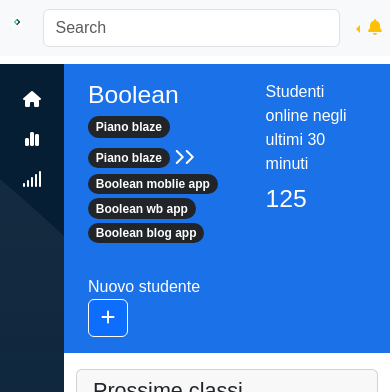
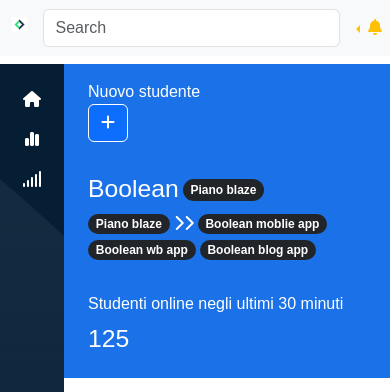
Before and after one commit to Fianda0/html-css-bootstrap-dashboard, a plain HTML site: page index.html in a window 390 px wide. Shown: the top 392 px of the page. Drawn offline with nearby package versions, Linux system fonts and the light colour scheme.

Commit message:
responsive mobile

```diff
--- a/index.html
+++ b/index.html
@@ -26,7 +26,7 @@
             <div class="container-fluid">
 
                 <!-- Logo -->
-                <div class="col-lg-2 col-1">
+                <div class="col-1 col-lg-2">
                     <a class="navbar-brand desktop-logo" href="#">
                         <img src="./img/logo.svg" alt="Logo" class="d-inline-block align-text-top">
                     </a>
@@ -119,49 +119,8 @@
             <div class="information">
                 <div class="row">
 
-                    <!-- Colonna 1 BOOLEAN -->
-                    <div class="col-lg-6 col py-3 row-gap-2 d-flex flex-column text-white">
-
-                        <!-- riga 1 -->
-                        <div class="row ">
-                            <div class="flex-wrap col-12 d-flex align-items-center gap-1">
-                                <span>
-                                    <h2 class="d-inline">Boolean</h2>
-                                </span>
-                                <span><span class="d-inline badge rounded-pill text-bg-dark">Piano blaze</span></span>
-                            </div>
-                        </div>
-
-                        <!-- Riga 2 -->
-                        <div class="row">
-                            <div class="flex-wrap col-12 d-flex align-items-center gap-1">
-
-                                <span class="d-inline badge rounded-pill text-bg-dark">Piano blaze</span>
-                                <span><i class="fa-solid fa-chevron-right"></i><i
-                                        class="fa-solid fa-chevron-right"></i></span>
-                                <span class="d-inline badge rounded-pill text-bg-dark">Boolean moblie app</span>
-                                <span class="d-inline badge rounded-pill text-bg-dark">Boolean wb app</span>
-                                <span class="d-inline badge rounded-pill text-bg-dark">Boolean blog app</span>
-
-                            </div>
-                        </div>
-
-                    </div>
-
-                    <!-- Colonna 2 n-studenti -->
-                    <div class="col-lg-3 col py-3 row-gap-2 d-flex flex-column text-white">
-
-                        <div class="row">
-                            <span>Studenti online negli ultimi 30 minuti</span>
-
-                        </div>
-                        <div class="row ">
-                            <h2>125</h2>
-                        </div>
-                    </div>
-
                     <!-- Colonna 3 aggiungi studente -->
-                    <div class="col-lg-3 col py-3 row-gap-2 d-flex flex-column text-white">
+                    <div class="col-lg-3 col-sm-4 col-12 py-3 row-gap-2 d-flex flex-column text-white order-sm-2">
                         <div class="row">
                             <span>Nuovo studente </span>
                             <span><button class="btn btn-primary border-white" type="button" data-bs-toggle="offcanvas"
@@ -271,6 +230,49 @@
                             </span>
                         </div>
                     </div>
+
+                    <!-- Colonna 1 BOOLEAN -->
+                    <div class="col-lg-6 col-sm-4 col-12 py-3 row-gap-2 d-flex flex-column text-white">
+
+                        <!-- riga 1 -->
+                        <div class="row ">
+                            <div class="flex-wrap col-12 d-flex align-items-center gap-1">
+                                <span>
+                                    <h2 class="d-inline">Boolean</h2>
+                                </span>
+                                <span><span class="d-inline badge rounded-pill text-bg-dark">Piano blaze</span></span>
+                            </div>
+                        </div>
+
+                        <!-- Riga 2 -->
+                        <div class="row">
+                            <div class="flex-wrap col-12 d-flex align-items-center gap-1">
+
+                                <span class="d-inline badge rounded-pill text-bg-dark">Piano blaze</span>
+                                <span><i class="fa-solid fa-chevron-right"></i><i
+                                        class="fa-solid fa-chevron-right"></i></span>
+                                <span class="d-inline badge rounded-pill text-bg-dark">Boolean moblie app</span>
+                                <span class="d-inline badge rounded-pill text-bg-dark">Boolean wb app</span>
+                                <span class="d-inline badge rounded-pill text-bg-dark">Boolean blog app</span>
+
+                            </div>
+                        </div>
+
+                    </div>
+
+                    <!-- Colonna 2 n-studenti -->
+                    <div class="col-lg-3 col-sm-4 col-12 py-3 row-gap-2 d-flex flex-column text-white">
+
+                        <div class="row">
+                            <span>Studenti online negli ultimi 30 minuti</span>
+
+                        </div>
+                        <div class="row ">
+                            <h2>125</h2>
+                        </div>
+                    </div>
+
+
 
                 </div>
             </div>
--- a/style.css
+++ b/style.css
@@ -55,7 +55,7 @@ td {
 
 main {
     padding-top: 4rem;
-    height: calc(100vh);
+    height: calc(100vh - 2rem);
 }
 
 .pagine {
@@ -63,7 +63,7 @@ main {
     background-image: url('./img/sidebar-bg.png');
     background-color: #051e34;
     width: 8rem;
-    height: calc(100vh - 4rem);
+    height: calc(100% - 4rem);
 }
 
 .item {
@@ -92,7 +92,7 @@ td>i {
 }
 
 .content-main {
-    height: 100%;
+    max-height: calc(100vh + 4rem);
     width: 100%;
     overflow: auto;
     padding-left: 8rem;
@@ -106,7 +106,7 @@ td>i {
     --bs-offcanvas-width: 50%;
 }
 
-@media (max-width: 992px) {
+@media (max-width: 991px) {
 
     .desktop-logo {
         display: none;
@@ -114,6 +114,10 @@ td>i {
 
     .mobile-logo {
         display: block;
+    }
+
+    nav img {
+        width: 100%;
     }
 
     nav .mob-no {
@@ -136,3 +140,17 @@ td>i {
         --bs-offcanvas-width: 100%;
     }
 }
+
+@media (max-width: 576px) {
+
+    th:nth-child(3),
+    td:nth-child(3) {
+        display: none;
+    }
+
+    th:nth-child(2),
+    td:nth-child(2) {
+        display: none;
+    }
+
+}
```
